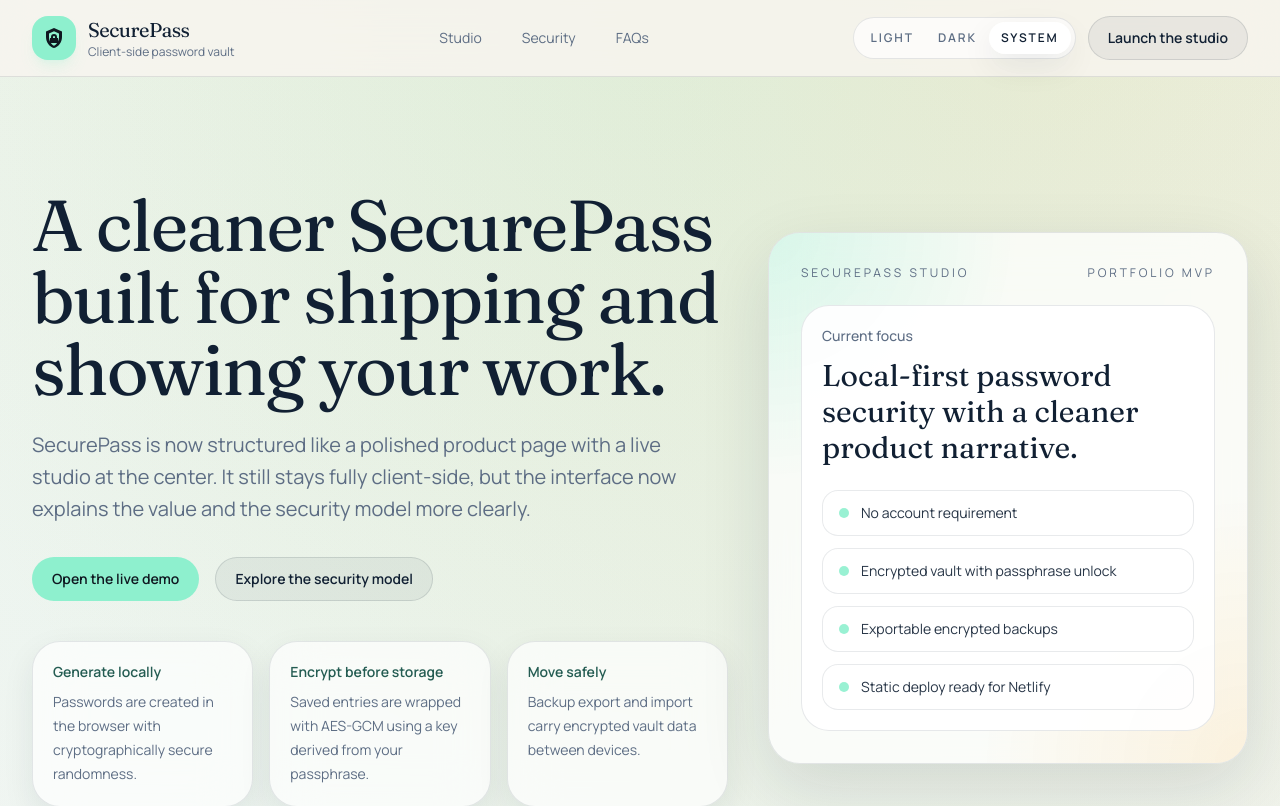
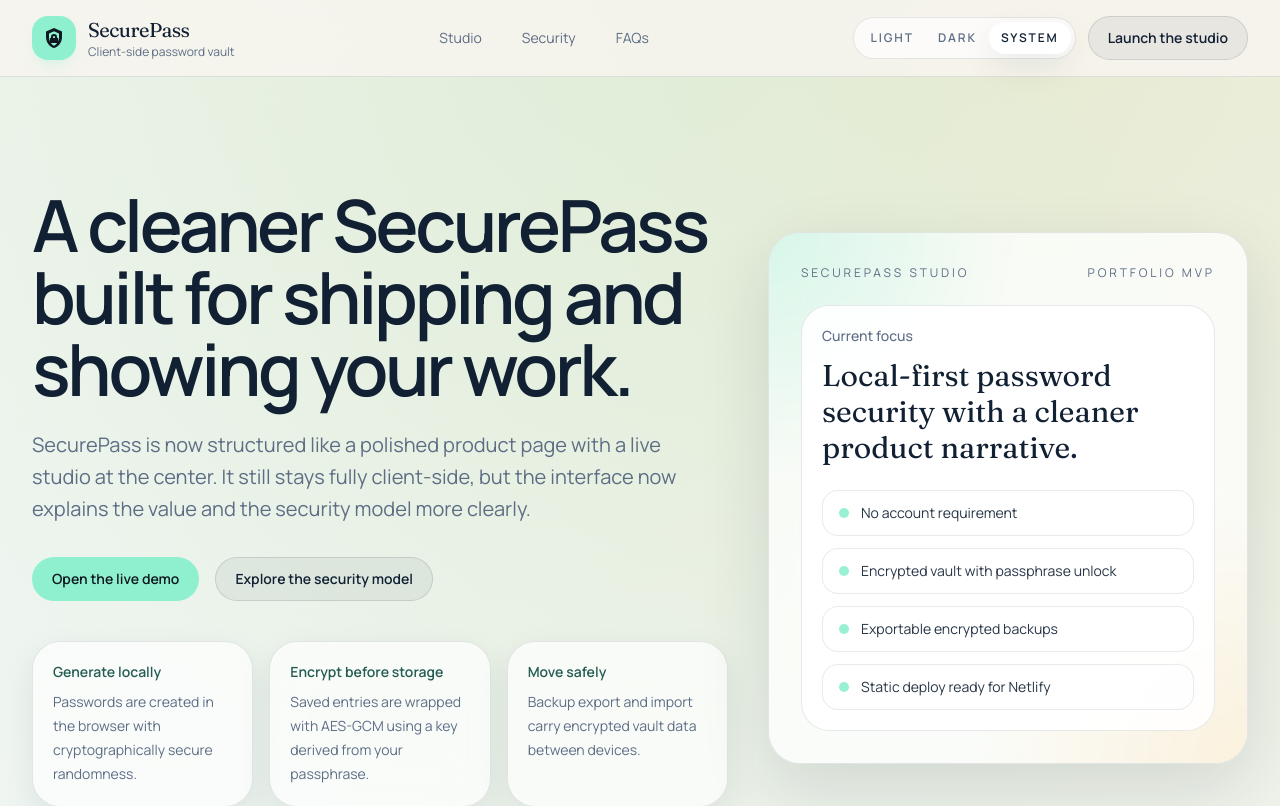
Before and after one commit to JDRGit/securepass, a Next.js app: page / in a window 1280 px wide. Shown: the top 806 px of the page. Built offline with nearby package versions, Linux system fonts and the light colour scheme.

Commit message:
Use sans headline in hero

```diff
--- a/src/components/Hero.tsx
+++ b/src/components/Hero.tsx
@@ -22,7 +22,7 @@ export function Hero() {
       <Container>
         <div className="grid gap-10 lg:grid-cols-[minmax(0,1.1fr)_minmax(24rem,30rem)] lg:items-center">
           <div>
-            <h1 className="theme-text-primary max-w-4xl font-display text-5xl leading-none tracking-tight sm:text-6xl lg:text-7xl">
+            <h1 className="theme-text-primary max-w-4xl font-sans text-5xl font-semibold leading-none tracking-[-0.045em] sm:text-6xl lg:text-7xl">
               A cleaner SecurePass built for shipping and showing your work.
             </h1>
             <p className="theme-text-muted mt-6 max-w-2xl text-lg leading-8 sm:text-xl">
```
